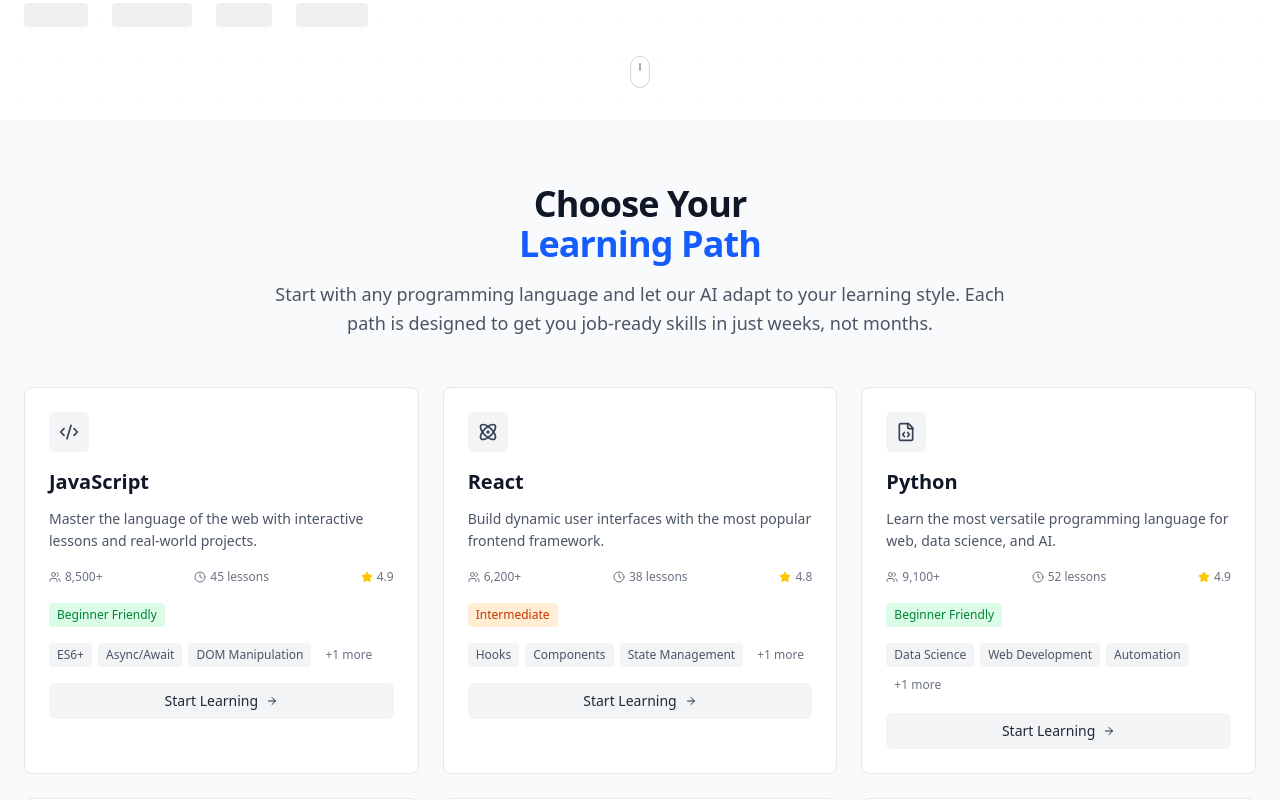
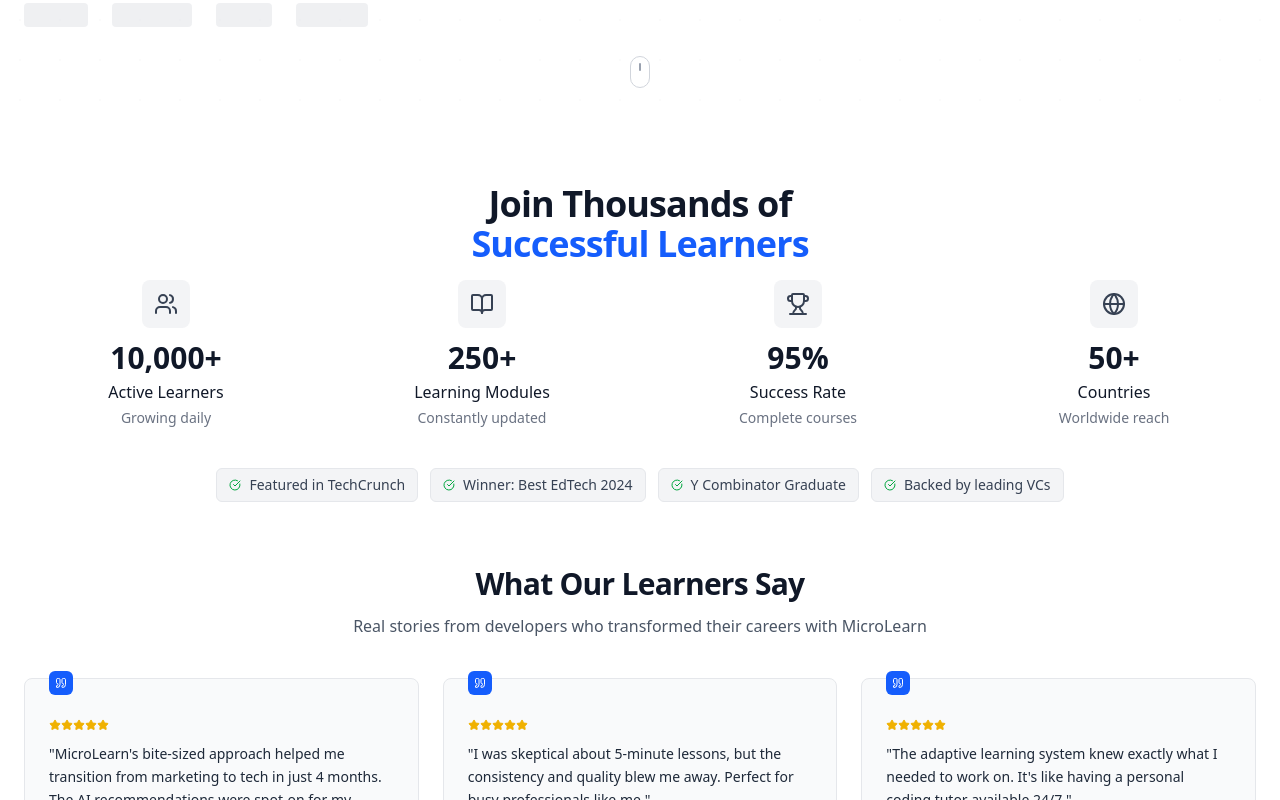
Before and after one commit to Zive2001/microLearn, a React (Vite) app in the folder frontend/: page / in a window 1280 px wide. Shown: the part 720-1520 px from the top of the page. Built offline with nearby package versions, Linux system fonts and the light colour scheme; no server answers.

Commit message:
"Removed FeatureCards from LandingPage component"

```diff
--- a/frontend/src/pages/LandingPage.jsx
+++ b/frontend/src/pages/LandingPage.jsx
@@ -17,7 +17,7 @@
         <HeroSection />
 
         {/* Programming Language Features */}
-        <FeatureCards />
+
 
         {/* Social Proof & Testimonials */}
         <SocialProof />
```
